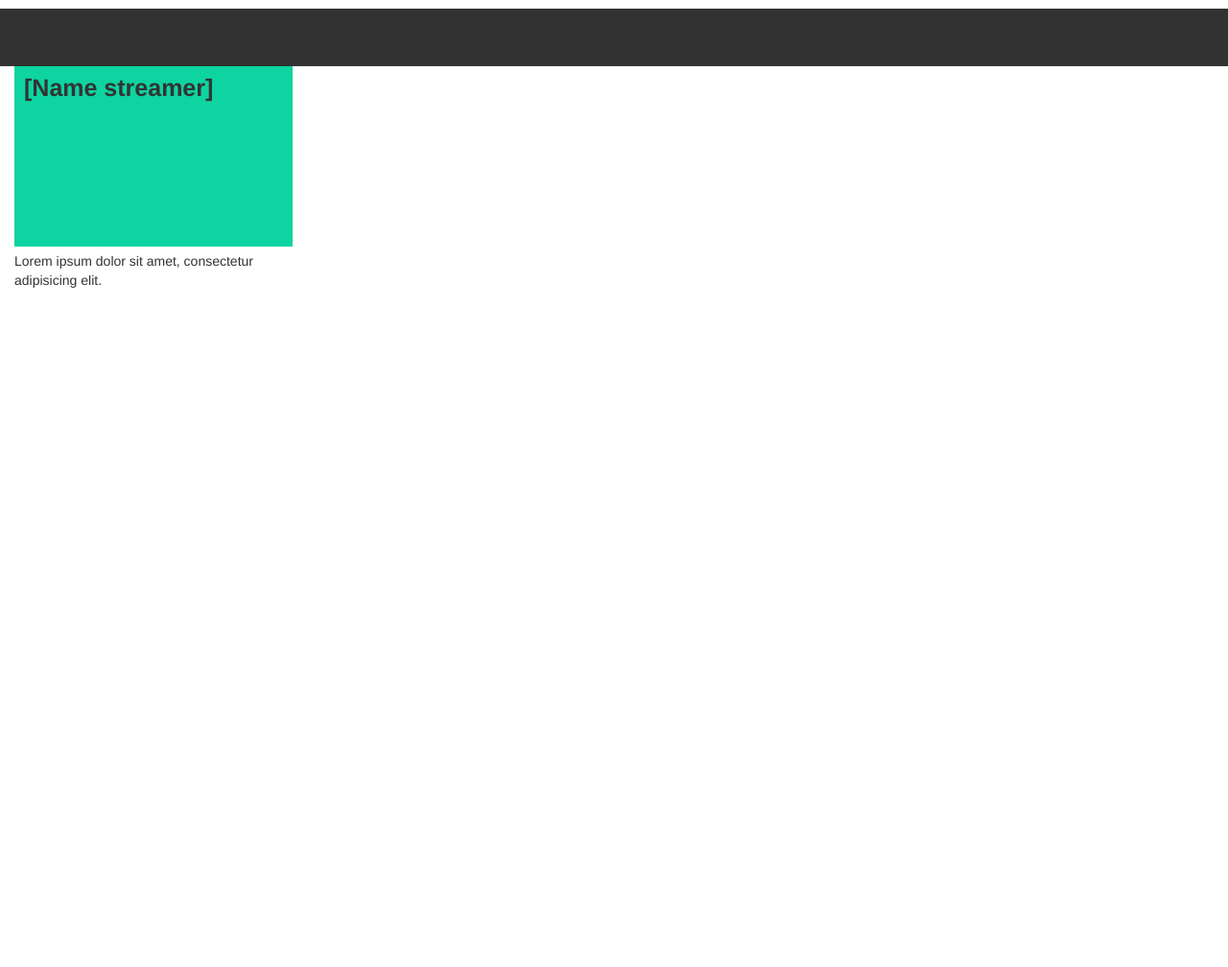
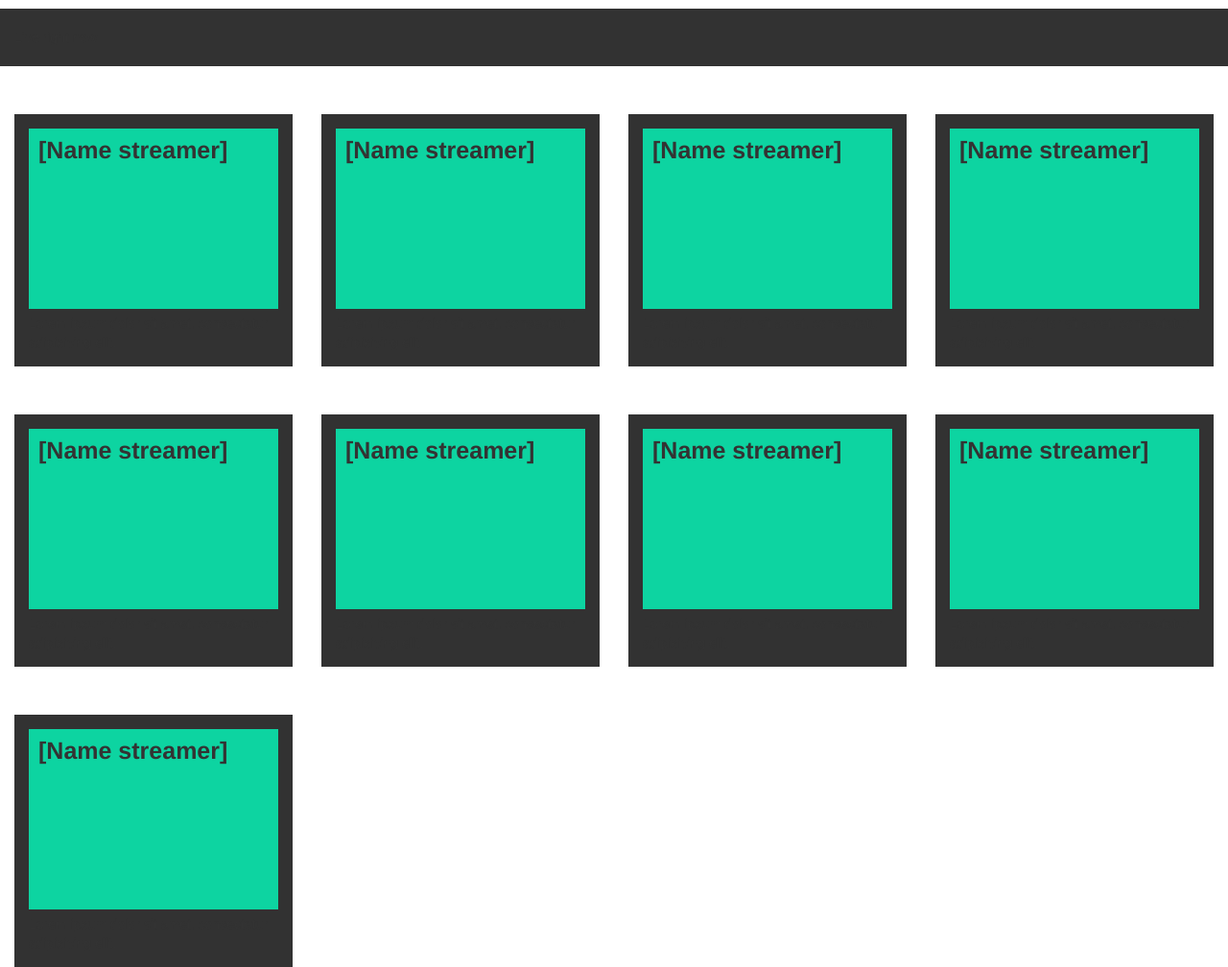
Before and after one commit to TheTryangle/triangle-website, a PHP site: page /overview.php in a window 1280 px wide. Shown: the part 51-1059 px from the top of the page at 96% size. Run offline with PHP 8.4, Linux system fonts and the light colour scheme; some libraries are stand-ins or nearby versions.

Commit message:
Streamers overzicht

```diff
--- a/frontend/dist/css/style.css
+++ b/frontend/dist/css/style.css
@@ -27,7 +27,9 @@ body {padding-top:60px; overflow:hidden;}
 
 /* Overview page */
 .stream-overview .bar {background-color:#323232;}
-.stream-item a {display:block; text-decoration:none; color:inherit;}
+.stream-item a {display:block;text-decoration:none;color:inherit;margin-top: 50px;padding: 15px; background-color:#323232; transition:0.3s;}
+.stream-item a:hover {background-color:#141414;}
 .stream-item .thumb {max-width:100%;width:334px;height:188px;background-color:#0DD4A1;position: relative;}
 .stream-item .thumb > span {display:block;padding: 10px 0 0 10px;font-size: 25px;line-height: 25px;font-weight: bold;}
 .stream-item a > span {display:block; margin-top:5px;}
+.stream-items {overflow-y:scroll;height: calc(100vh - 120px);}
--- a/frontend/overview.php
+++ b/frontend/overview.php
@@ -1,13 +1,12 @@
 <?php include("header.php"); ?>
 <div class="row stream-overview">
-  <div class="row">
-    <div class="col-md-12 bar">
+  <div class="container-fluid bar">
     <span class="sidebar-title">
       <span>Live right now</span>
     </span>
   </div>
-  </div>
-  <div class="col-md-3 stream-item">
+  <div class="stream-items">
+    <div class="col-xs-12 col-sm-6 col-md-4 col-lg-3 stream-item">
       <a href="#">
         <div class="thumb">
           <span>[Name streamer]</span>
@@ -16,5 +15,79 @@
         <span>Lorem ipsum dolor sit amet, consectetur adipisicing elit.</span>
       </a>
     </div>
+    <div class="col-xs-12 col-sm-6 col-md-4 col-lg-3 stream-item">
+      <a href="#">
+        <div class="thumb">
+          <span>[Name streamer]</span>
+          <!-- IMAGE -->
+        </div>
+        <span>Lorem ipsum dolor sit amet, consectetur adipisicing elit.</span>
+      </a>
+    </div>
+    <div class="col-xs-12 col-sm-6 col-md-4 col-lg-3 stream-item">
+      <a href="#">
+        <div class="thumb">
+          <span>[Name streamer]</span>
+          <!-- IMAGE -->
+        </div>
+        <span>Lorem ipsum dolor sit amet, consectetur adipisicing elit.</span>
+      </a>
+    </div>
+    <div class="col-xs-12 col-sm-6 col-md-4 col-lg-3 stream-item">
+      <a href="#">
+        <div class="thumb">
+          <span>[Name streamer]</span>
+          <!-- IMAGE -->
+        </div>
+        <span>Lorem ipsum dolor sit amet, consectetur adipisicing elit.</span>
+      </a>
+    </div>
+    <div class="col-xs-12 col-sm-6 col-md-4 col-lg-3 stream-item">
+      <a href="#">
+        <div class="thumb">
+          <span>[Name streamer]</span>
+          <!-- IMAGE -->
+        </div>
+        <span>Lorem ipsum dolor sit amet, consectetur adipisicing elit.</span>
+      </a>
+    </div>
+    <div class="col-xs-12 col-sm-6 col-md-4 col-lg-3 stream-item">
+      <a href="#">
+        <div class="thumb">
+          <span>[Name streamer]</span>
+          <!-- IMAGE -->
+        </div>
+        <span>Lorem ipsum dolor sit amet, consectetur adipisicing elit.</span>
+      </a>
+    </div>
+    <div class="col-xs-12 col-sm-6 col-md-4 col-lg-3 stream-item">
+      <a href="#">
+        <div class="thumb">
+          <span>[Name streamer]</span>
+          <!-- IMAGE -->
+        </div>
+        <span>Lorem ipsum dolor sit amet, consectetur adipisicing elit.</span>
+      </a>
+    </div>
+    <div class="col-xs-12 col-sm-6 col-md-4 col-lg-3 stream-item">
+      <a href="#">
+        <div class="thumb">
+          <span>[Name streamer]</span>
+          <!-- IMAGE -->
+        </div>
+        <span>Lorem ipsum dolor sit amet, consectetur adipisicing elit.</span>
+      </a>
+    </div>
+    <div class="col-xs-12 col-sm-6 col-md-4 col-lg-3 stream-item">
+      <a href="#">
+        <div class="thumb">
+          <span>[Name streamer]</span>
+          <!-- IMAGE -->
+        </div>
+        <span>Lorem ipsum dolor sit amet, consectetur adipisicing elit.</span>
+      </a>
+    </div>
+    <div class="clearfix"></div>
+  </div>
 </div>
 <?php include("footer.php"); ?>
```
Lines whose indentation alone changed are shown as unchanged.
